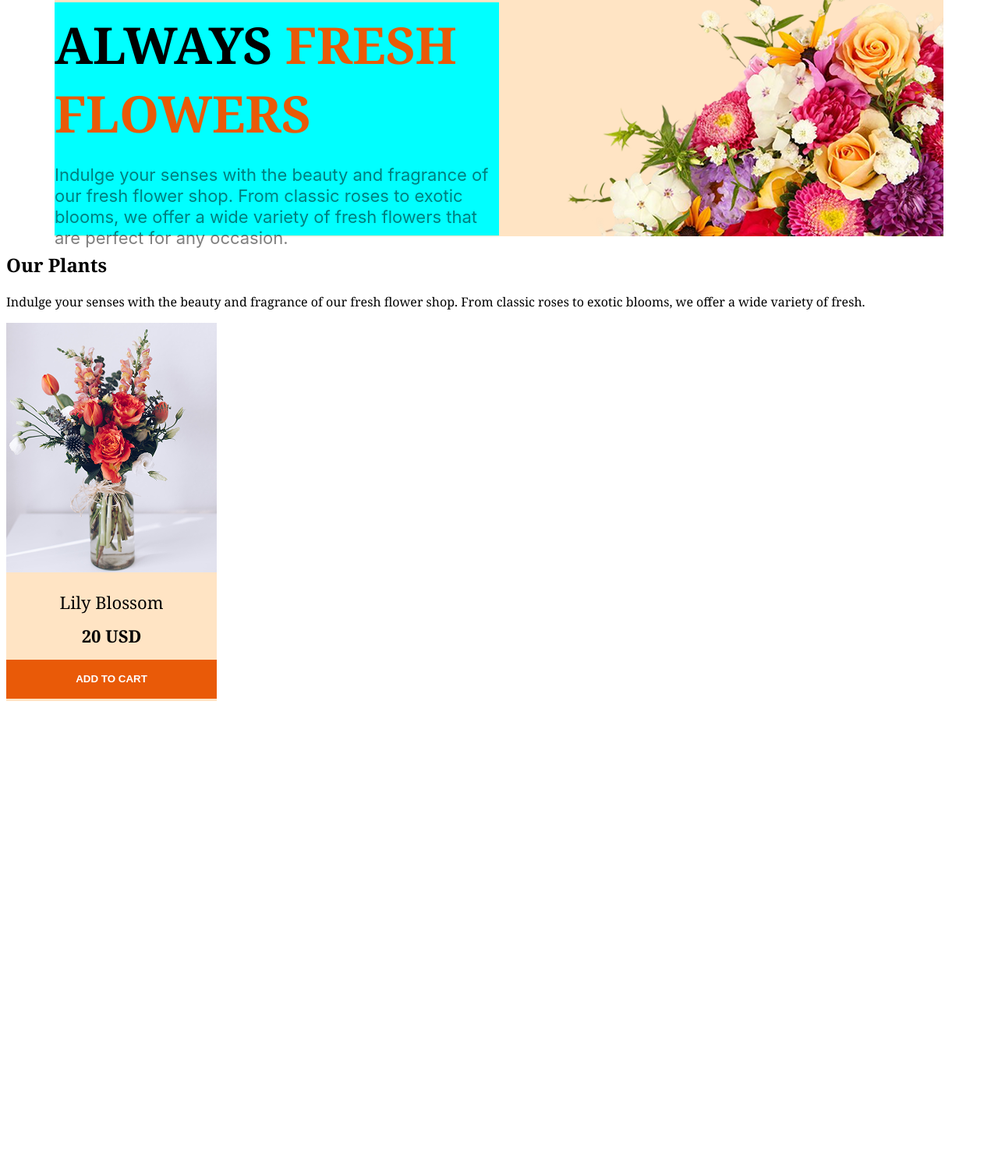
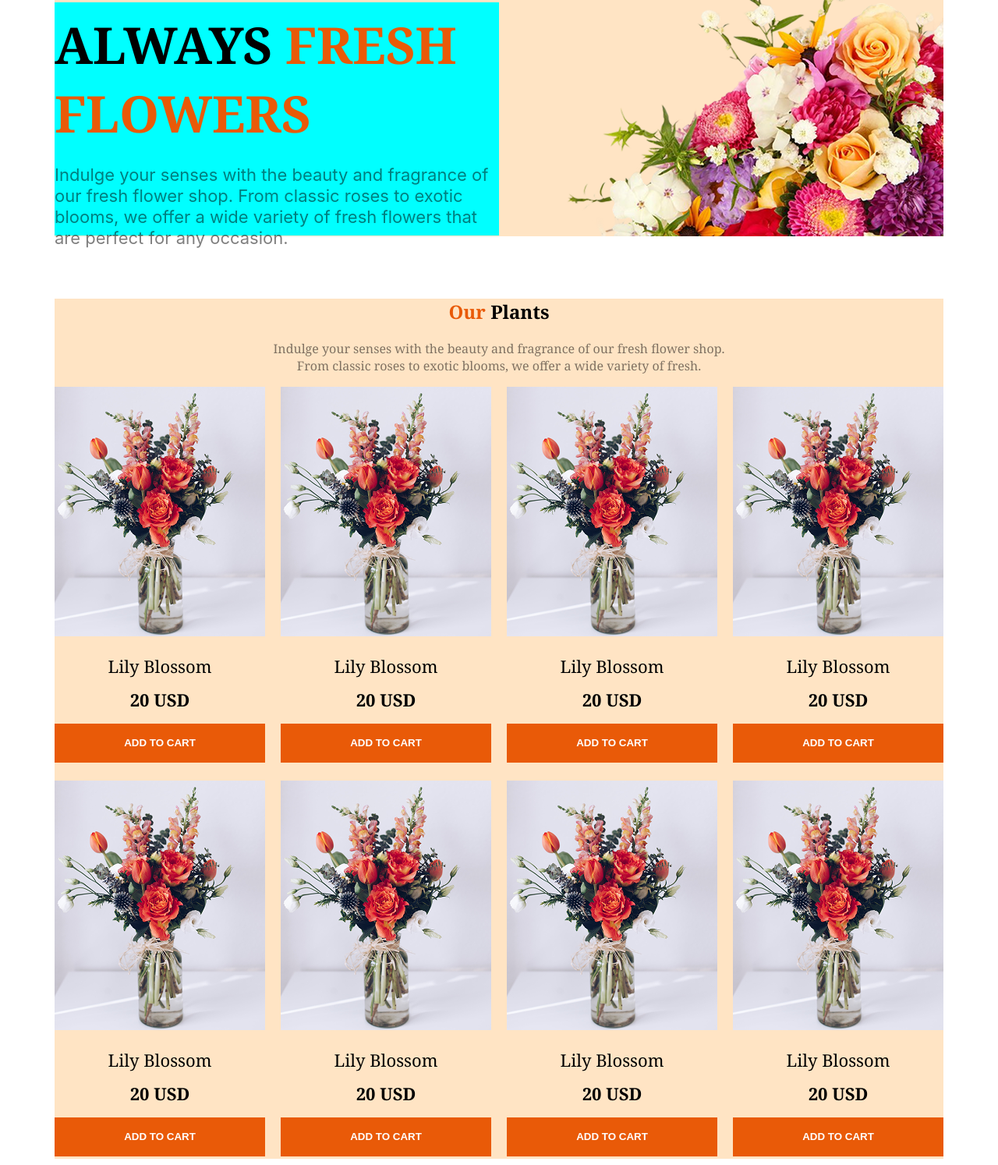
Before and after one commit to Shahariad/2ndAssignment-, a plain HTML site: page index.html in a window 1280 px wide. Shown: the part 240-1734 px from the top of the page at 78% size. Before the commit the page ends 1147 px from the top, so only its background shows below. Drawn offline with Linux system fonts and the light colour scheme.

Commit message:
End the card part

```diff
--- a/index.html
+++ b/index.html
@@ -46,16 +46,64 @@
 
     </header>
     <main>
-           <section>
-             <h2>Our Plants</h2>
-             <p>Indulge your senses with the beauty and fragrance of our fresh flower shop.
-                 From classic roses to exotic blooms, we offer a wide variety of fresh.</p>
+           <section class="card-container">
+             <div class="description">
+                <h2> <span style="color: rgb(233, 90, 8);">Our</span> Plants</h2>
+             <p><span style="color: rgba(0, 0, 0, 0.5);">Indulge your senses with the beauty and fragrance of our fresh flower shop.<br>
+                 From classic roses to exotic blooms, we offer a wide variety of fresh.</span></p>
+             </div>
+            <div class="card">
+                <div class="cart">
+            <img src="images/assets/sample-flower-image.png" alt="">
+             <p>Lily Blossom</p>
+            <h5>20 USD</h5>
+            <button>ADD TO CART</button>
+            </div>
             <div class="cart">
             <img src="images/assets/sample-flower-image.png" alt="">
              <p>Lily Blossom</p>
             <h5>20 USD</h5>
             <button>ADD TO CART</button>
             </div>
+            <div class="cart">
+            <img src="images/assets/sample-flower-image.png" alt="">
+             <p>Lily Blossom</p>
+            <h5>20 USD</h5>
+            <button>ADD TO CART</button>
+            </div>
+            <div class="cart">
+            <img src="images/assets/sample-flower-image.png" alt="">
+             <p>Lily Blossom</p>
+            <h5>20 USD</h5>
+            <button>ADD TO CART</button>
+            </div>
+            <div class="cart">
+            <img src="images/assets/sample-flower-image.png" alt="">
+             <p>Lily Blossom</p>
+            <h5>20 USD</h5>
+            <button>ADD TO CART</button>
+            </div>
+            <div class="cart">
+            <img src="images/assets/sample-flower-image.png" alt="">
+             <p>Lily Blossom</p>
+            <h5>20 USD</h5>
+            <button>ADD TO CART</button>
+            </div>
+            <div class="cart">
+            <img src="images/assets/sample-flower-image.png" alt="">
+             <p>Lily Blossom</p>
+            <h5>20 USD</h5>
+            <button>ADD TO CART</button>
+            </div>
+            <div class="cart">
+            <img src="images/assets/sample-flower-image.png" alt="">
+             <p>Lily Blossom</p>
+            <h5>20 USD</h5>
+            <button>ADD TO CART</button>
+            </div>
+            </div>
+
+
         </section>
         </section>
     </main>
--- a/styles/2nd.css
+++ b/styles/2nd.css
@@ -9,7 +9,7 @@
 }
 /* shared style */
 
-.navber ,.banner{
+.navber ,.banner, .card-container {
     max-width: 1140px;
     margin: 0 auto;
     background-color: bisque;
@@ -111,6 +111,7 @@ display: block;
     font-size: 22px;
 
 
+
 }
 .cart h5{
     font-weight: 700;
@@ -122,4 +123,20 @@ display: block;
 .cart p,h5{
     margin: 17px 0;
     line-height: 1.2;
+
+
 }
+.card{
+
+    display: grid;
+    grid-template-columns: repeat(4,1fr);
+    gap: 20px;
+}
+.description{
+    justify-content: center;
+    text-align: center;
+
+}
+.card-container{
+    margin-top: 80px;
+}
```
